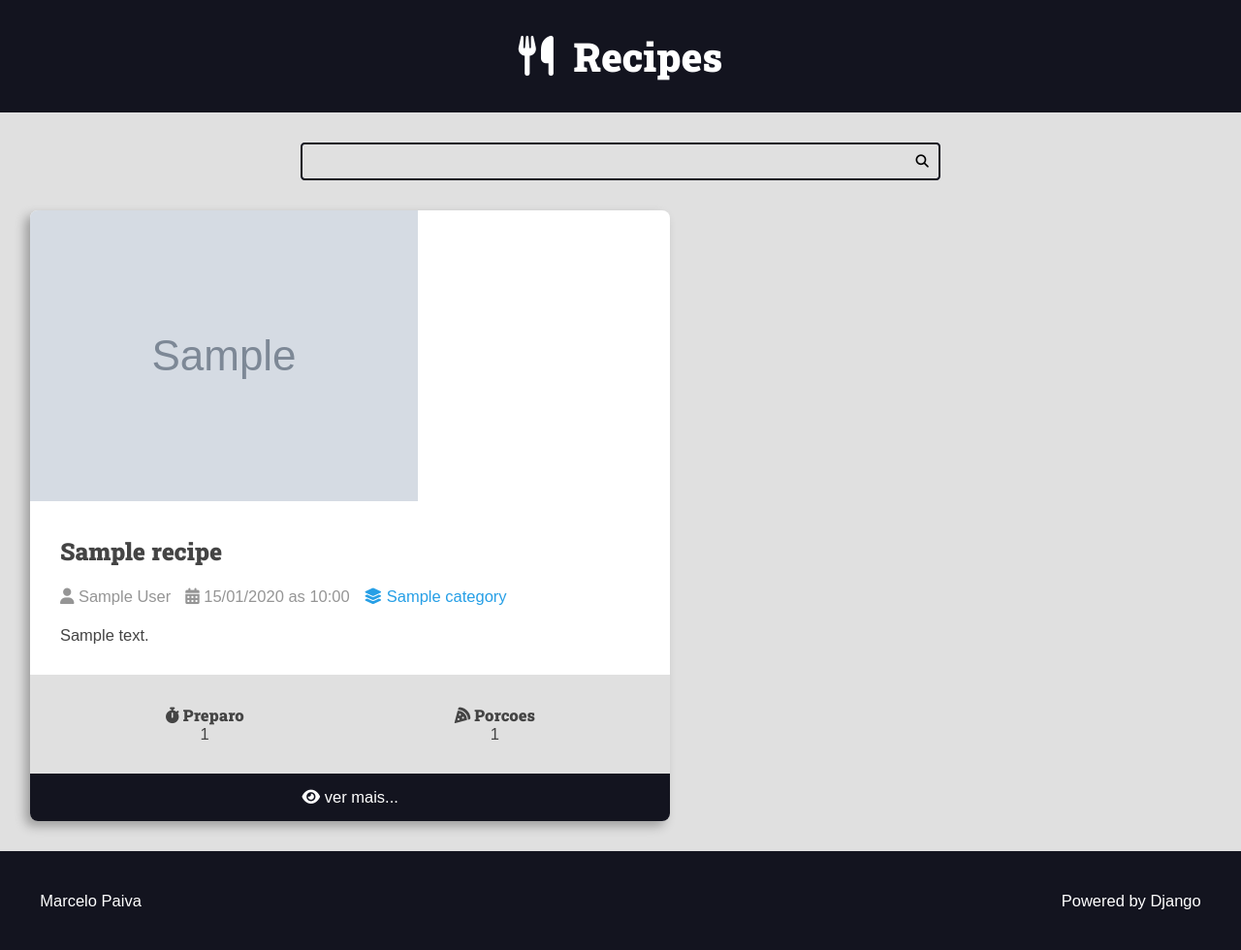
After one commit to marcelovet/projeto_django_1, a Django app: page /recipes/category/1/ in a window 1280 px wide. The commit adds this page. Shown: the whole page at 97% size. Run offline with Django 4.2, Linux system fonts and the light colour scheme; tables that the repository leaves empty hold one stand-in row (values such as "Sample post"); grey boxes marked "Sample" are stand-in pictures.

```diff
--- a/recipes/models.py
+++ b/recipes/models.py
@@ -24,8 +24,11 @@ class Recipe(models.Model):
     is_published = models.BooleanField(default=False)
     cover = models.ImageField(upload_to='recipes/covers/%Y/%m/%d/')
     category = models.ForeignKey(
-        Category, on_delete=models.SET_NULL, null=True)
-    author = models.ForeignKey(User, on_delete=models.SET_NULL, null=True)
+        Category,
+        on_delete=models.SET_NULL, null=True, blank=True, default=None
+    )
+    author = models.ForeignKey(
+        User, on_delete=models.SET_NULL, null=True, blank=True, default=None)
 
     def __str__(self) -> str:
         return self.title
--- /dev/null
+++ b/recipes/templates/recipes/pages/category.html
@@ -0,0 +1,17 @@
+{% extends 'globals/base.html' %}
+
+{% block title %}{{ category_name }}{% endblock title %}
+
+{% block content %}
+
+<main class="main-content-container">
+    <div class="main-content main-content-list container">
+
+        {% for recipe in recipes %}
+            {% include 'recipes/partials/recipe.html' %}
+        {% endfor %}
+
+    </div>
+</main>
+
+{% endblock content %}
--- a/recipes/templates/recipes/pages/recipe-view.html
+++ b/recipes/templates/recipes/pages/recipe-view.html
@@ -1,6 +1,6 @@
 {% extends 'globals/base.html' %}
 
-{% block title %}Detail{% endblock title %}
+{% block title %}{{recipe.title}}{% endblock title %}
 
 {% block content %}
 
--- a/recipes/templates/recipes/partials/recipe.html
+++ b/recipes/templates/recipes/partials/recipe.html
@@ -1,30 +1,45 @@
 
 <div class="recipe recipe-list-item">
+    {% if recipe.cover %}
     <div class="recipe-cover">
         <a href="{% url 'recipes:recipe' recipe.id %}">
             <img src="{{ recipe.cover.url }}" alt="temporario">
         </a>
     </div>
+    {% endif %}
 
     <div class="recipe-title-container">
         <h2 class="recipe-title">{{ recipe.title }}</h2>
     </div>
 
     <div class="recipe-author">
+
         <span class="recipe-author-item">
             <i class="fas fa-user"></i>
-            {{ recipe.author.first_name }} {{ recipe.author.last_name }}
+        {% if recipe.author is not None %}
+            {% if recipe.author.first_name %}
+                {{ recipe.author.first_name }} {{ recipe.author.last_name }}
+            {% else %}
+                {{ recipe.author.username }}
+            {% endif %}
+        {% else %}
+            Unknown
+        {% endif %}
         </span>
+
         <span class="recipe-author-item">
             <i class="fas fa-calendar-alt"></i>
             {{ recipe.created_at|date:"d/m/Y" }} as {{ recipe.created_at|date:"H:i" }}
         </span>
+
+        {% if recipe.category is not None %}
         <span class="recipe-author-item">
-            <a href="/recipes/category/cafe-da-manha/">
+            <a href="{% url 'recipes:category' recipe.category.id %}">
                 <i class="fas fa-layer-group"></i>
                 <span>{{ recipe.category.name }}</span>
             </a>
         </span>
+        {% endif %}
     </div>
 
     <div class="recipe-content">
@@ -62,7 +77,15 @@
 
     {% if is_detail_page is True %}
         <div class="preparation-steps">
+        {% if recipe.preparation_steps_is_html %}
+
+            {{ recipe.preparation_steps|safe }}
+
+        {% else %}
+
             {{ recipe.preparation_steps|linebreaksbr }}
+
+        {% endif %}
         </div>
     {% endif %}
 
--- a/recipes/urls.py
+++ b/recipes/urls.py
@@ -7,4 +7,6 @@ app_name = 'recipes'
 urlpatterns = [
     path('', views.home, name="home"),
     path('recipes/<int:id>/', views.recipe, name="recipe"),
+    path('recipes/category/<int:category_id>/',
+         views.category, name="category"),
 ]
--- a/recipes/views.py
+++ b/recipes/views.py
@@ -1,18 +1,49 @@
-from django.shortcuts import render
+# from django.http import Http404
+from django.shortcuts import get_list_or_404, get_object_or_404, render
 
-from utils.recipes.factory import make_recipe
+from recipes.models import Recipe
+
+# from utils.recipes.factory import make_recipe
 
 
 def home(request):
+    recipes = Recipe.objects.filter(is_published=True).order_by('-id')
+
     context = {
-        'recipes': [make_recipe() for _ in range(10)],
+        'recipes': recipes,
     }
     return render(request, 'recipes/pages/home.html', context)
 
 
+def category(request, category_id):
+    # recipes = Recipe.objects.filter(
+    #     category__id=category_id, is_published=True).order_by('-id')
+
+    # if not recipes:
+    #     raise Http404('Not found')
+
+    recipes = get_list_or_404(
+        Recipe.objects.filter(
+            category__id=category_id, is_published=True).order_by('-id')
+    )
+
+    category_name = recipes[0].category.name
+    context = {
+        'recipes': recipes,
+        'category_name': f'Category: {category_name}',
+    }
+    return render(request, 'recipes/pages/category.html', context)
+
+
 def recipe(request, id):
+    recipe = get_object_or_404(
+        Recipe,
+        id=id, is_published=True
+    )
+
     context = {
-        'recipe': make_recipe(),
+        'recipe': recipe,
         "is_detail_page": True,
     }
+
     return render(request, 'recipes/pages/recipe-view.html', context)
```
